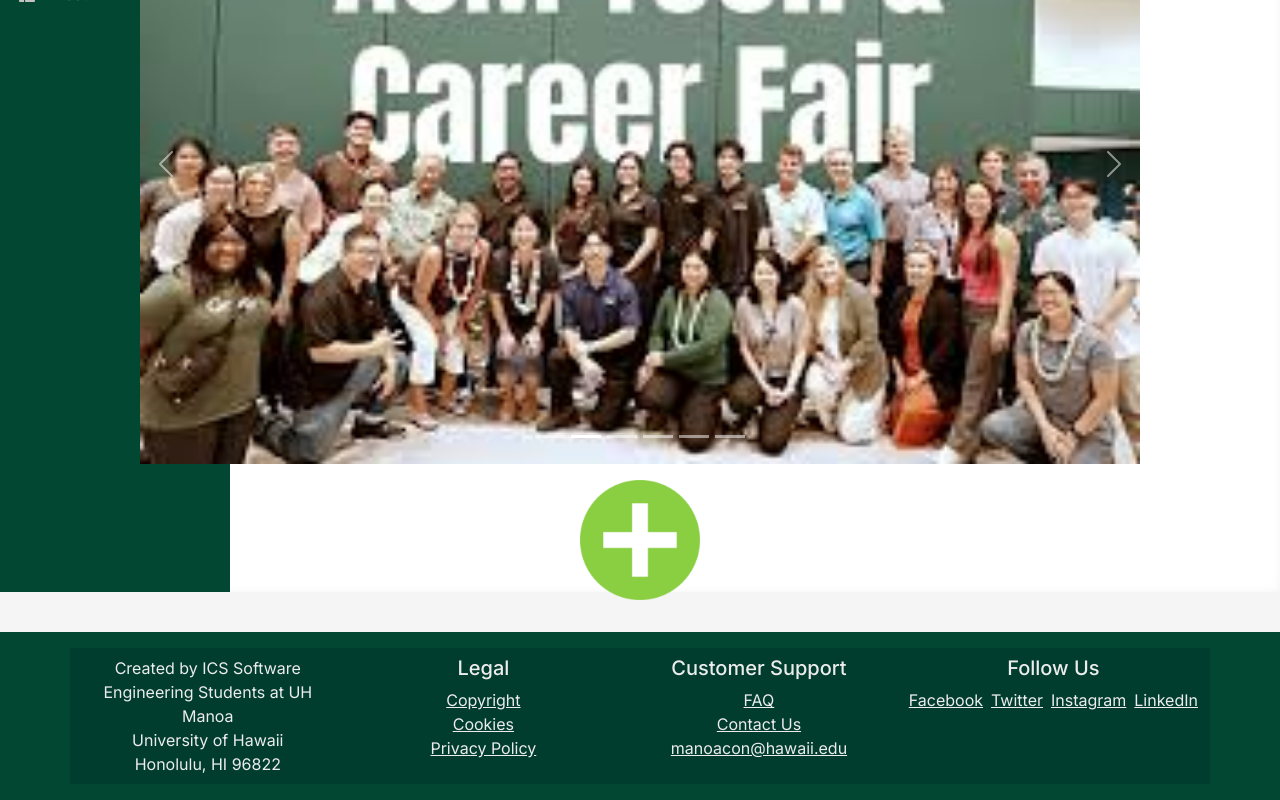
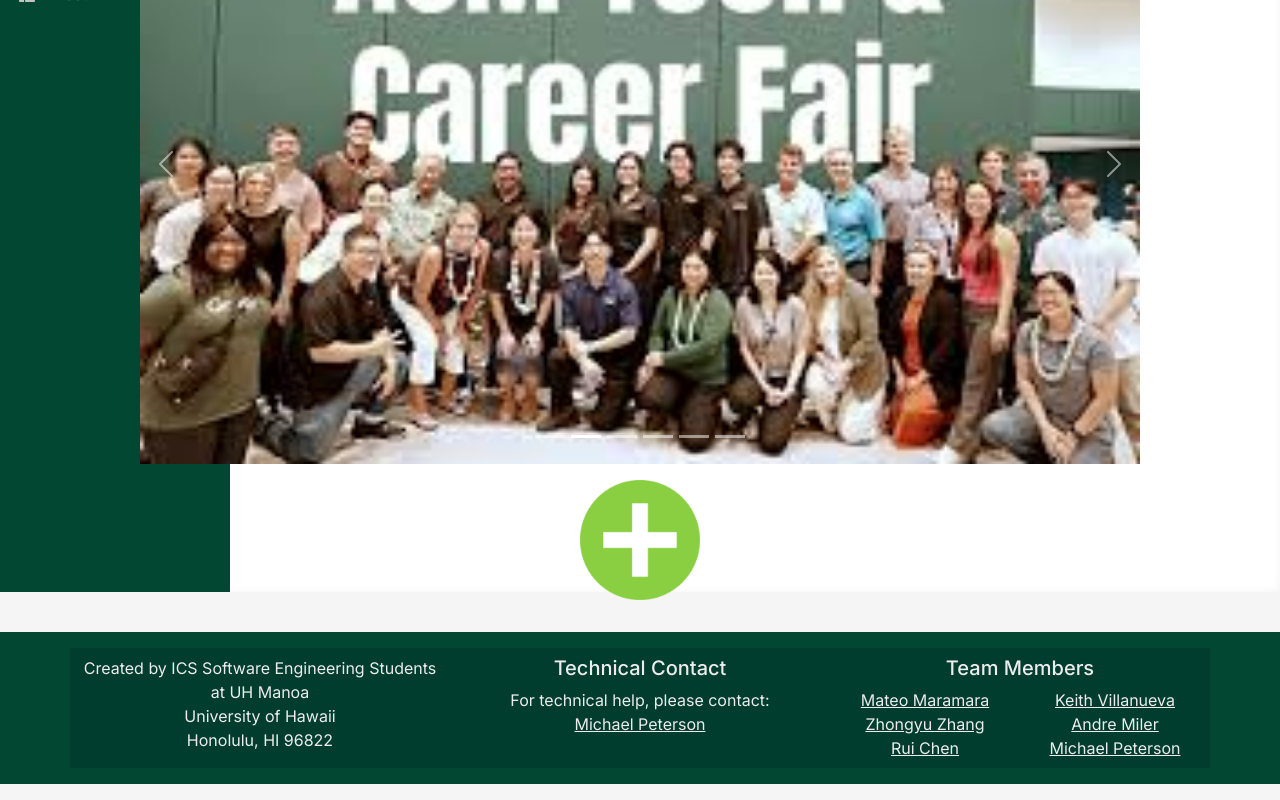
Before and after one commit to manoaconnecttb/ManoaConnect, a Next.js app: page / in a window 1280 px wide. Shown: the part 208-1008 px from the top of the page. Built offline with nearby package versions, Linux system fonts and the light colour scheme; no server answers.

Commit message:
update footer.tsx (actual links)

```diff
--- a/src/components/Footer.tsx
+++ b/src/components/Footer.tsx
@@ -5,43 +5,87 @@ const Footer = () => (
   <footer style={{ backgroundColor: '#024731' }} className="mt-auto py-3">
     <Container>
       <Row>
-        {/* Column 1: Current Information */}
+        {/* Column 1: Project Info */}
         <Col style={{ backgroundColor: '#013d2e' }} className="text-center text-light py-2">
           Created by ICS Software Engineering Students at UH Manoa
           <br />
           University of Hawaii
           <br />
           Honolulu, HI 96822
-          <br />
         </Col>
 
-        {/* Column 2: Legal Information */}
+        {/* Column 2: Technical Contact */}
         <Col style={{ backgroundColor: '#013d2e' }} className="text-center text-light py-2">
-          <h5>Legal</h5>
-          <a href="#copyright" className="text-light">Copyright</a>
+          <h5>Technical Contact</h5>
+          For technical help, please contact:
           <br />
-          <a href="#cookies" className="text-light">Cookies</a>
-          <br />
-          <a href="#privacy-policy" className="text-light">Privacy Policy</a>
+          <a
+            href="https://www.linkedin.com/in/michaelpeterson80804/"
+            target="_blank"
+            rel="noopener noreferrer"
+            className="text-light"
+          >
+            Michael Peterson
+          </a>
         </Col>
 
-        {/* Column 3: Customer Support */}
+        {/* Column 3: Team LinkedIn Profiles (2 sub-columns) */}
         <Col style={{ backgroundColor: '#013d2e' }} className="text-center text-light py-2">
-          <h5>Customer Support</h5>
-          <a href="#faq" className="text-light">FAQ</a>
-          <br />
-          <a href="#contact-us" className="text-light">Contact Us</a>
-          <br />
-          <a href="mailto:support@example.com" className="text-light">manoacon@hawaii.edu</a>
-        </Col>
-
-        {/* Column 4: Social Media Links */}
-        <Col style={{ backgroundColor: '#013d2e' }} className="text-center text-light py-2">
-          <h5>Follow Us</h5>
-          <a href="#facebook" className="text-light me-2">Facebook</a>
-          <a href="#twitter" className="text-light me-2">Twitter</a>
-          <a href="#instagram" className="text-light me-2">Instagram</a>
-          <a href="#linkedin" className="text-light">LinkedIn</a>
+          <h5>Team Members</h5>
+          <Row>
+            <Col>
+              <a
+                href="https://www.linkedin.com/in/mateo-maramara/"
+                target="_blank"
+                rel="noopener noreferrer"
+                className="text-light d-block"
+              >
+                Mateo Maramara
+              </a>
+              <a
+                href="https://www.linkedin.com/in/zhongyu-zhang-0091a5345/"
+                target="_blank"
+                rel="noopener noreferrer"
+                className="text-light d-block"
+              >
+                Zhongyu Zhang
+              </a>
+              <a
+                href="https://ruichen12.github.io/"
+                target="_blank"
+                rel="noopener noreferrer"
+                className="text-light d-block"
+              >
+                Rui Chen
+              </a>
+            </Col>
+            <Col>
+              <a
+                href="https://www.linkedin.com/in/laurent-keith-villanueva/"
+                target="_blank"
+                rel="noopener noreferrer"
+                className="text-light d-block"
+              >
+                Keith Villanueva
+              </a>
+              <a
+                href="https://www.linkedin.com/in/andre-miller-62905b326/"
+                target="_blank"
+                rel="noopener noreferrer"
+                className="text-light d-block"
+              >
+                Andre Miler
+              </a>
+              <a
+                href="https://www.linkedin.com/in/michaelpeterson80804/"
+                target="_blank"
+                rel="noopener noreferrer"
+                className="text-light d-block"
+              >
+                Michael Peterson
+              </a>
+            </Col>
+          </Row>
         </Col>
       </Row>
     </Container>
```
